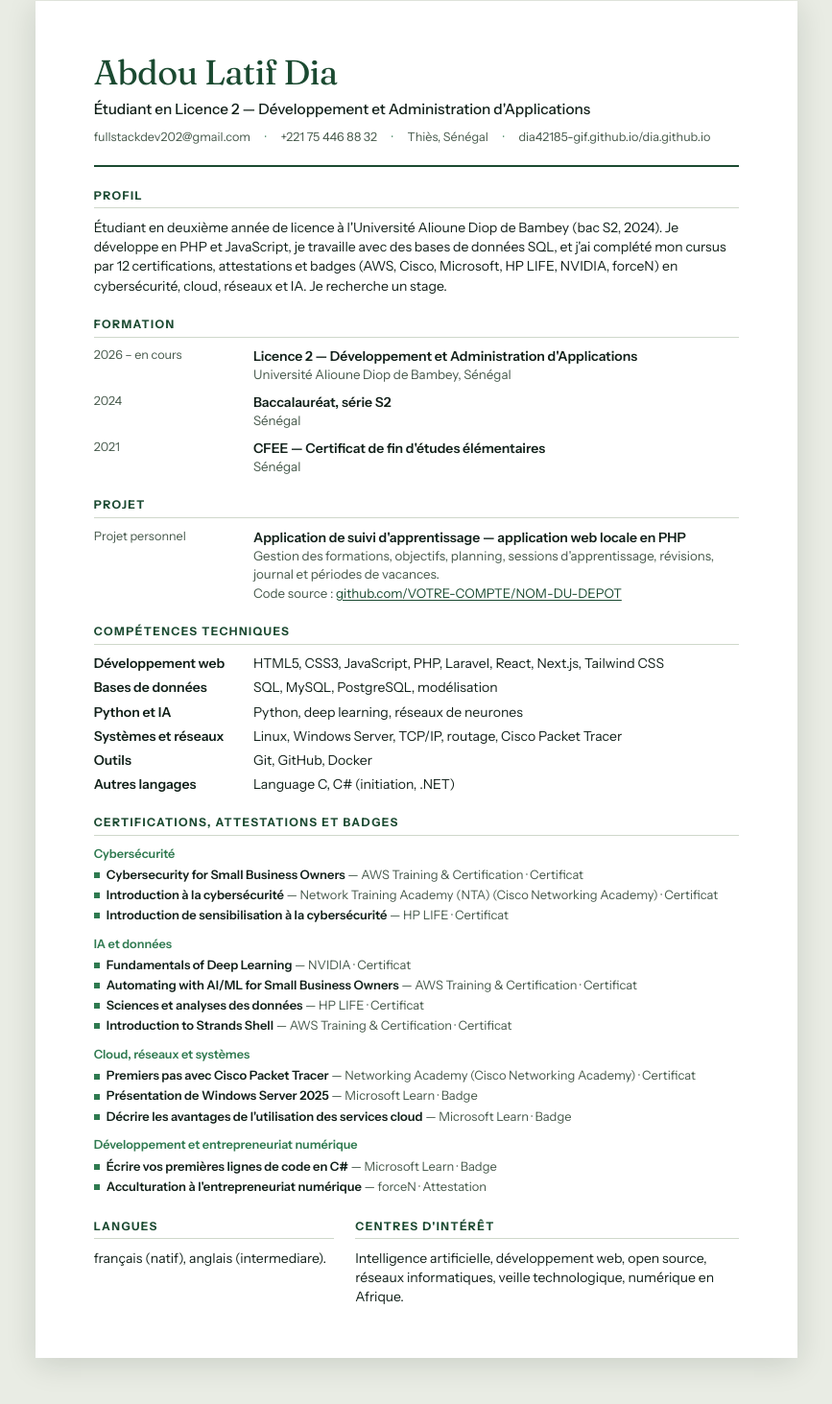
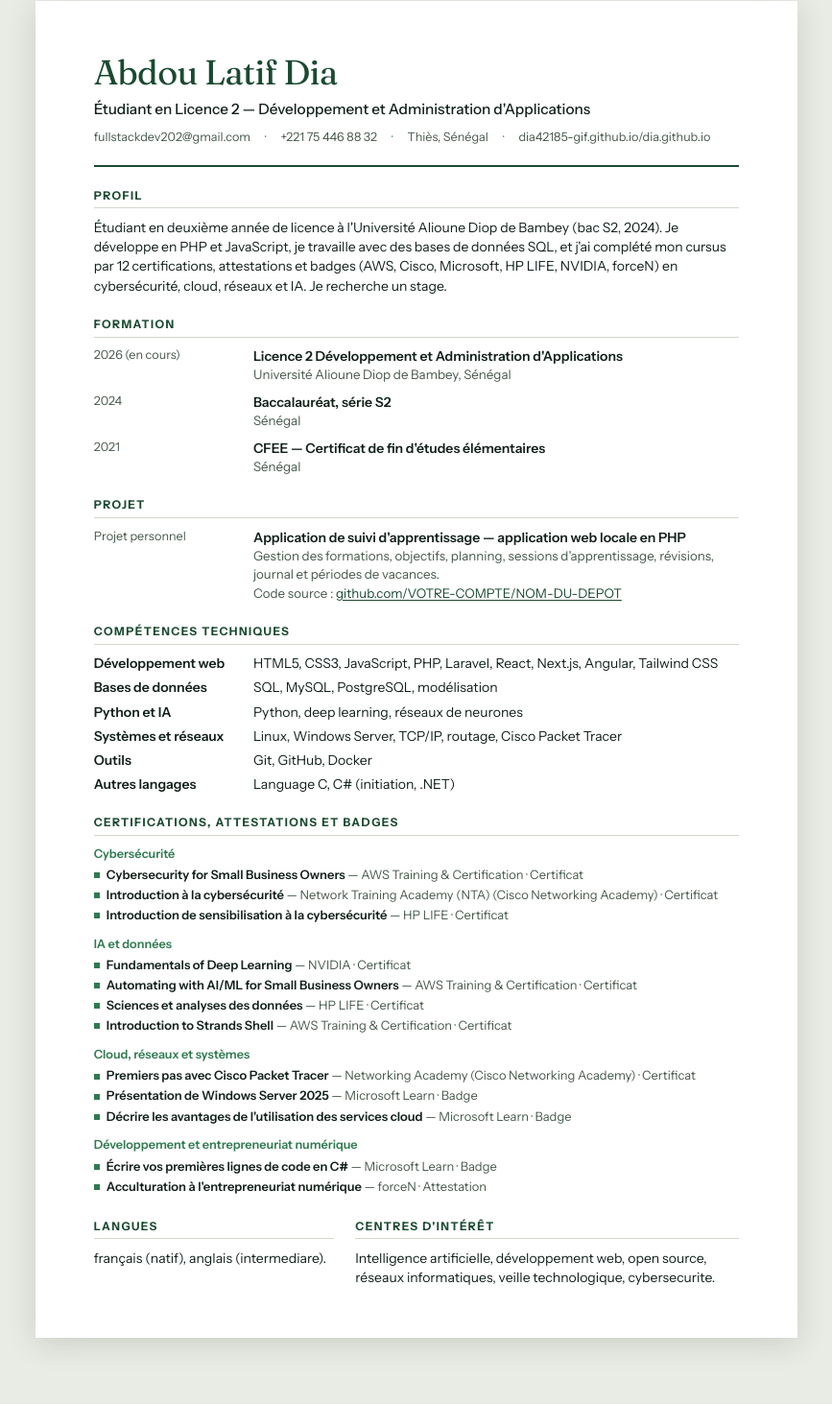
Before and after one commit to dia42185-gif/dia.github.io, a plain HTML site: page cv.html in a window 1280 px wide. Shown: the part 88-1551 px from the top of the page at 96% size, without its empty margins (206-1073 px from the left). After the commit the page ends 1530 px from the top, so only its background shows below. Drawn offline with Linux system fonts and the light colour scheme.

Commit message:
Update education and skills sections in cv.html

```diff
--- a/cv.html
+++ b/cv.html
@@ -39,7 +39,7 @@
 
   <section>
     <h2>Formation</h2>
-    <div class="row"><p class="when">2026 – en cours</p><div><p class="what">Licence 2 — Développement et Administration d'Applications</p><p class="where">Université Alioune Diop de Bambey, Sénégal</p></div></div>
+    <div class="row"><p class="when">2026 (en cours)</p><div><p class="what">Licence 2 Développement et Administration d'Applications</p><p class="where">Université Alioune Diop de Bambey, Sénégal</p></div></div>
     <div class="row"><p class="when">2024</p><div><p class="what">Baccalauréat, série S2</p><p class="where">Sénégal</p></div></div>
     <div class="row"><p class="when">2021</p><div><p class="what">CFEE — Certificat de fin d'études élémentaires</p><p class="where">Sénégal</p></div></div>
   </section>
@@ -51,7 +51,6 @@
       <div>
         <p class="what">Application de suivi d'apprentissage — application web locale en PHP</p>
         <p class="where">Gestion des formations, objectifs, planning, sessions d'apprentissage, révisions, journal et périodes de vacances.</p>
-        <!-- ▼ REMPLACER par l'adresse réelle du dépôt GitHub -->
         <p class="where">Code source : <a href="https://github.com/dia42185-gif/apprentissage-app">github.com/VOTRE-COMPTE/NOM-DU-DEPOT</a></p>
       </div>
     </div>
@@ -60,7 +59,7 @@
   <section>
     <h2>Compétences techniques</h2>
     <dl class="skills">
-      <div><dt>Développement web</dt><dd>HTML5, CSS3, JavaScript, PHP, Laravel, React, Next.js, Tailwind CSS</dd></div>
+      <div><dt>Développement web</dt><dd>HTML5, CSS3, JavaScript, PHP, Laravel, React, Next.js, Angular, Tailwind CSS</dd></div>
       <div><dt>Bases de données</dt><dd>SQL, MySQL, PostgreSQL, modélisation</dd></div>
       <div><dt>Python et IA</dt><dd>Python, deep learning, réseaux de neurones</dd></div>
       <div><dt>Systèmes et réseaux</dt><dd>Linux, Windows Server, TCP/IP, routage, Cisco Packet Tracer</dd></div>
@@ -81,7 +80,7 @@
     </div>
     <div>
       <h2>Centres d'intérêt</h2>
-      <p>Intelligence artificielle, développement web, open source, réseaux informatiques, veille technologique, numérique en Afrique.</p>
+      <p>Intelligence artificielle, développement web, open source, réseaux informatiques, veille technologique, cybersecurite.</p>
     </div>
   </section>
 </main>
```
